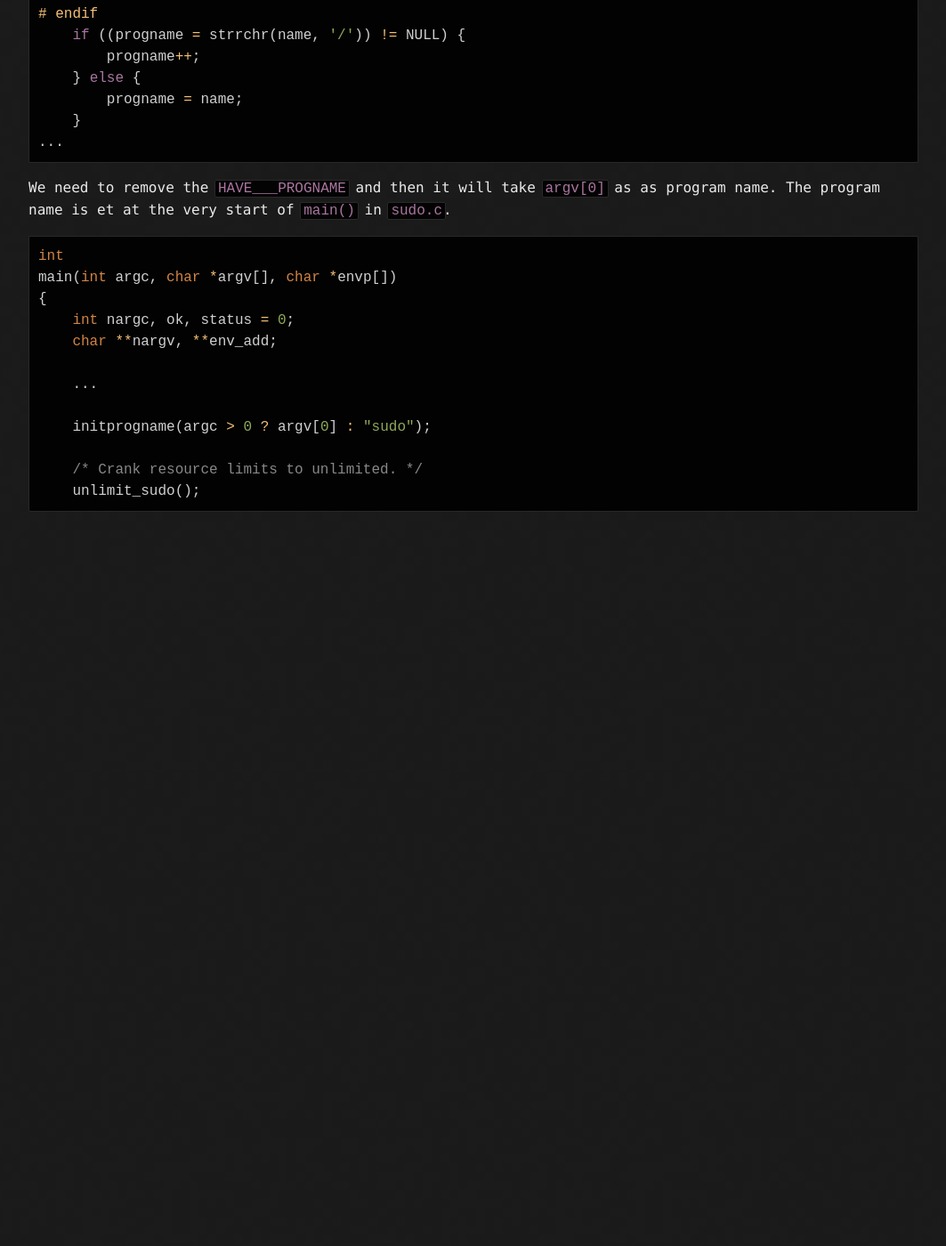
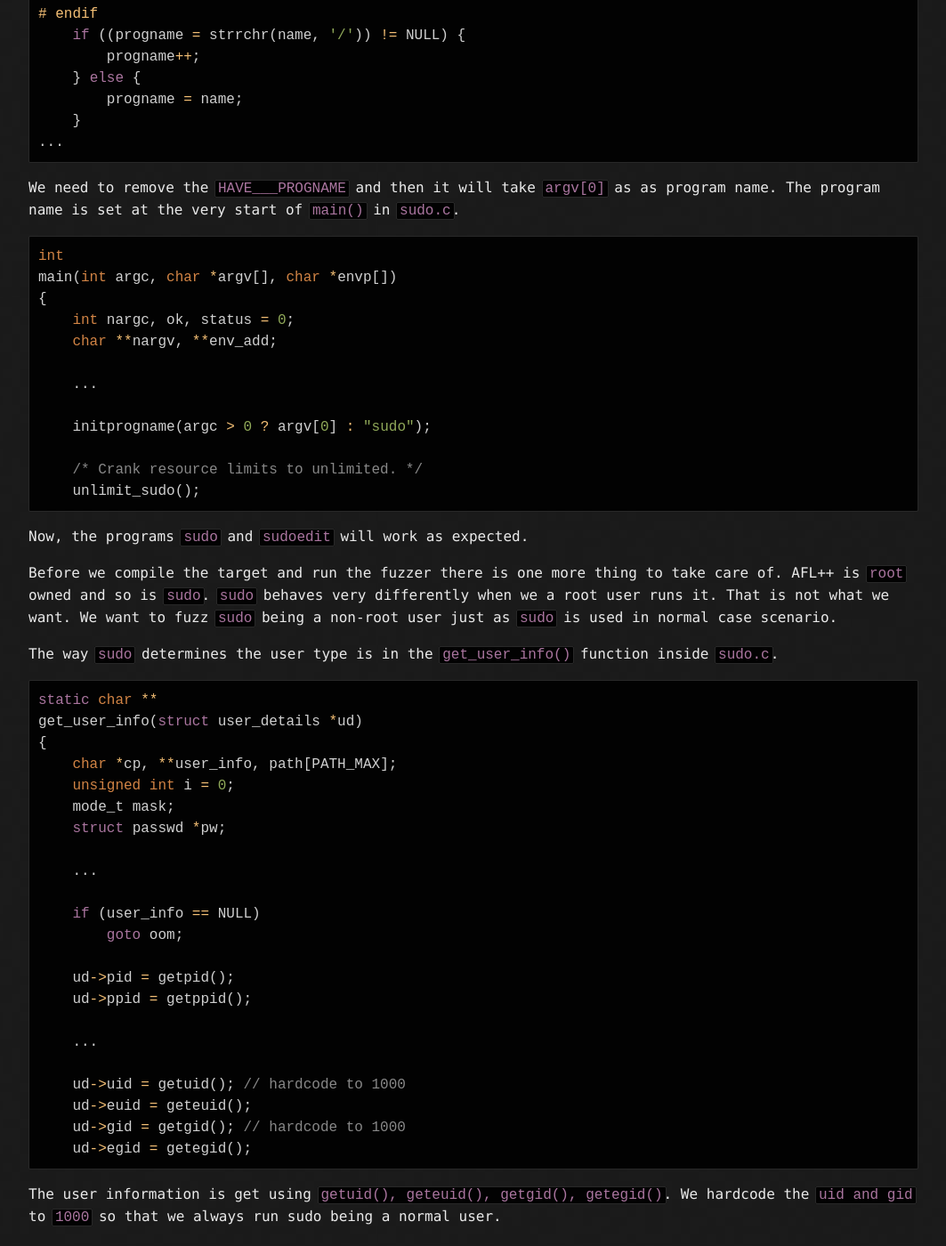
Before and after one commit to faran1512/faran1512.github.io, a Jekyll site: the page built from CVE-2021-3156_Recreate.md, in a window 1280 px wide and 1400 px high, scrolled down 2326 px. Shown: the whole window at 89% size, without its empty margins (108-1171 px from the left). Built offline with Jekyll 4.4.1, drawn with Linux system fonts in a browser that asks for light colours; our own code applies the rules of GitHub Pages for plain Markdown files; before the commit the page ends 2921 px from its top, so only the background shows below that.

Commit message:
Writing CVE-2021-3156 Blog

````diff
--- a/CVE-2021-3156_Recreate.md
+++ b/CVE-2021-3156_Recreate.md
@@ -98,7 +98,7 @@ initprogname(const char *name)
     }
 ...
 ```
-We need to remove the `HAVE___PROGNAME` and then it will take `argv[0]` as as program name. The program name is et at the very start of `main()` in `sudo.c`.
+We need to remove the `HAVE___PROGNAME` and then it will take `argv[0]` as as program name. The program name is set at the very start of `main()` in `sudo.c`.
 
 ```c
 int
@@ -114,3 +114,36 @@ main(int argc, char *argv[], char *envp[])
     /* Crank resource limits to unlimited. */
     unlimit_sudo();
 ```
+
+Now, the programs `sudo` and `sudoedit` will work as expected.
+
+Before we compile the target and run the fuzzer there is one more thing to take care of. AFL++ is `root` owned and so is `sudo`. `sudo` behaves very differently when we a root user runs it. That is not what we want. We want to fuzz `sudo` being a non-root user just as `sudo` is used in normal case scenario.
+
+The way `sudo` determines the user type is in the `get_user_info()` function inside `sudo.c`.
+
+```c
+static char **
+get_user_info(struct user_details *ud)
+{
+    char *cp, **user_info, path[PATH_MAX];
+    unsigned int i = 0;
+    mode_t mask;
+    struct passwd *pw;
+
+    ...
+
+    if (user_info == NULL)
+	goto oom;
+
+    ud->pid = getpid();
+    ud->ppid = getppid();
+
+    ...
+
+    ud->uid = getuid(); // hardcode to 1000
+    ud->euid = geteuid();
+    ud->gid = getgid(); // hardcode to 1000
+    ud->egid = getegid();
+```
+
+The user information is get using `getuid(), geteuid(), getgid(), getegid()`. We hardcode the `uid and gid` to `1000` so that we always run sudo being a normal user.
````
Also changed, not shown: other parts of CVE-2021-3156_Recreate.md (+1 -1 lines).
